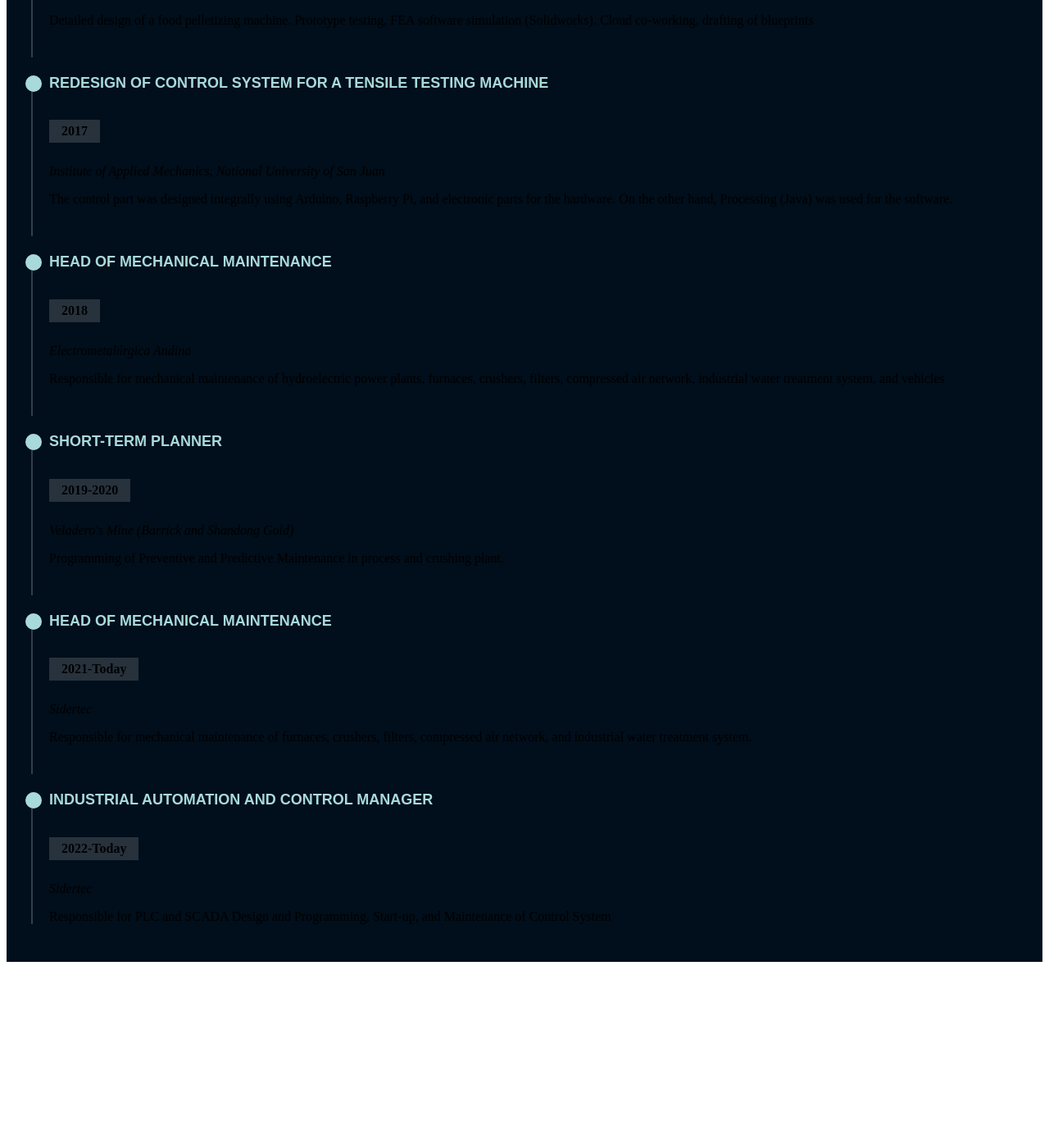
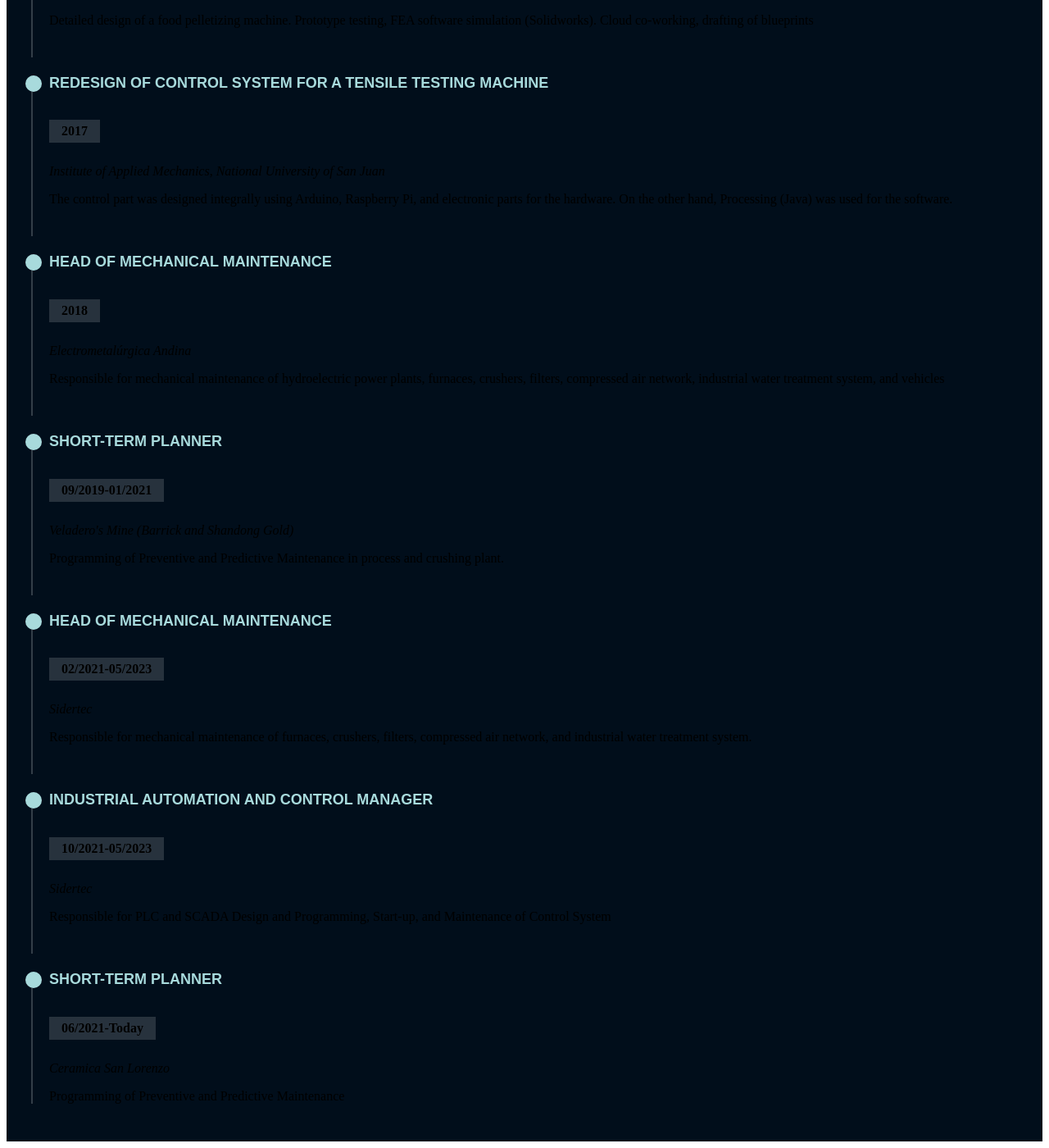
Before and after one commit to jfquinones/jfquinones.github.io, a Jekyll site: the page built from en/downloadable-resume.md, in a window 1280 px wide and 1400 px high, scrolled down 3650 px. Shown: the whole window at 82% size. Built offline with Jekyll 4.4.1, drawn with Linux system fonts in a browser that asks for light colours; before the commit the page ends 4831 px from its top, so only the background shows below that.

Commit message:
actualizacion cv 20.12.2023

```diff
--- a/_config.yml
+++ b/_config.yml
@@ -2,7 +2,7 @@
 author:
   name: Facundo Quiñones
   birthday: 27/10/1990
-  age: 32
+  age: 33
   city: San Juan, Argentina
   phone: +54 9 264-4558066
   email: quinonesjuanfacundo@gmail.com
--- a/_data/t/resume.yml
+++ b/_data/t/resume.yml
@@ -118,7 +118,7 @@ experience:
     - title:
         en: Short-Term Planner
         es: Planificador de Corto Plazo
-      period: 2019-2020
+      period: 09/2019-01/2021
       place:
         en: Veladero's Mine (Barrick and Shandong Gold)
         es: Mina Veladero (Barrick y Shandong Gold)
@@ -129,7 +129,7 @@ experience:
     - title:
         en: Head of Mechanical Maintenance
         es: Jefe de Mantenimiento Mecánico
-      period: 2021-Today
+      period: 02/2021-05/2023
       place:
         en: Sidertec
         es: Sidertec
@@ -142,10 +142,21 @@ experience:
     - title:
         en: Industrial Automation and Control Manager
         es: Encargado del Automatizacion y Control Industrial
-      period: 2022-Today
+      period: 10/2021-05/2023
       place:
         en: Sidertec
         es: Sidertec
       description:
         en: Responsible for PLC and SCADA Design and Programming, Start-up, and Maintenance of Control System
         es: Encargado del Diseño y Programacion PLC y SCADA, Puesta en Marcha y Mantenimiento del Sistema de Control.
+
+    - title:
+        en: Short-Term Planner
+        es: Planificador de Corto Plazo
+      period: 06/2021-Today
+      place:
+        en: Ceramica San Lorenzo
+        es: San Lorenzo Ceramics
+      description:
+        en: Programming of Preventive and Predictive Maintenance
+        es: Programación de Mantenimiento Preventivo y Predictivo
```
